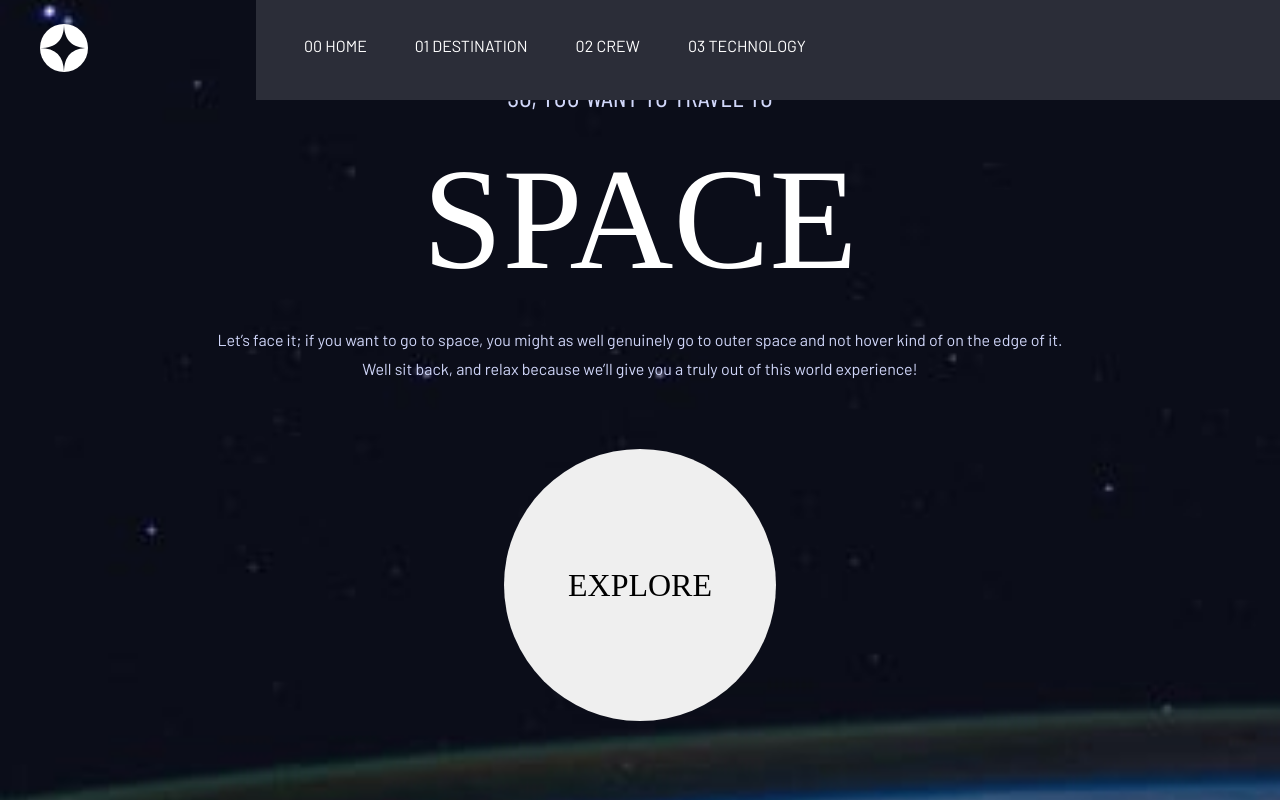
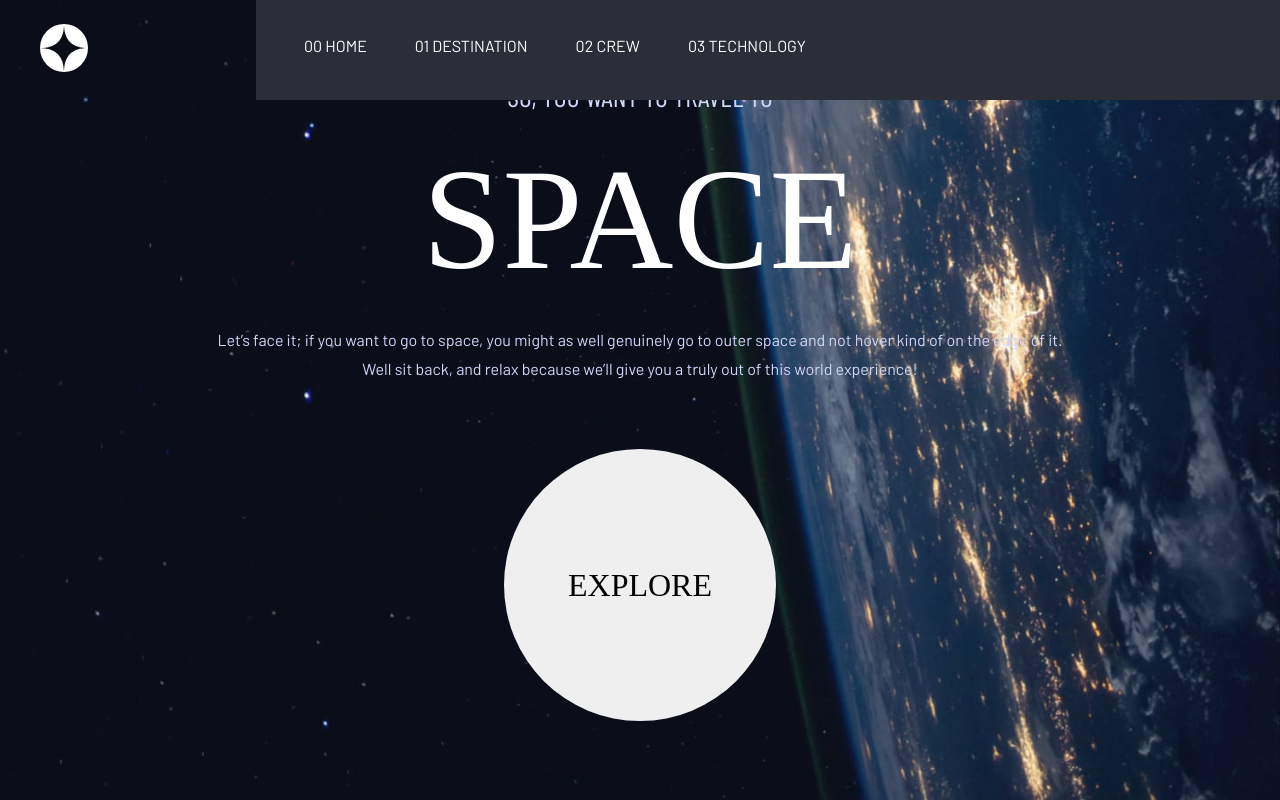
Before and after one commit to EdwardShanahan9/space_tourism_website, a React (Vite) app: page / in a window 1280 px wide. Built offline with nearby package versions, Linux system fonts and the light colour scheme; a web font is replaced by a local one.

Commit message:
Change Home background depending on broser width

```diff
--- a/src/index.scss
+++ b/src/index.scss
@@ -42,6 +42,10 @@ body {
 
   @media (min-width: 768px) {
     padding: 0;
+  }
+
+  @media (min-width: 1440px) {
+    padding: 6.4rem;
   }
 
   &__logo {
--- a/src/layout/MainLayout/Home/Home.jsx
+++ b/src/layout/MainLayout/Home/Home.jsx
@@ -1,19 +1,39 @@
+import { useEffect, useState } from "react";
 import HomeMobile from "../../../assets/images/background-home-mobile.jpg";
+import HomeTablet from "../../../assets/images/background-home-tablet.jpg";
+import HomeDesktop from "../../../assets/images/background-home-desktop.jpg";
 
 const Home = () => {
+  const [backgroundImage, setBackgroundImage] = useState(HomeMobile);
+
+  useEffect(() => {
+    if (window.innerWidth < 768) {
+      setBackgroundImage(HomeMobile);
+    } else if (window.innerWidth >= 768 && window.innerWidth < 900) {
+      setBackgroundImage(HomeTablet);
+    } else if (window.innerWidth >= 900) {
+      setBackgroundImage(HomeDesktop);
+    }
+  }, [setBackgroundImage]);
+
   return (
-    <div className="Home" style={{ backgroundImage: `url(${HomeMobile})` }}>
+    <div
+      className="Home"
+      style={{ backgroundImage: `url(${backgroundImage})` }}
+    >
       <div className="Home__container">
-        <p className="Home__title">SO, YOU WANT TO TRAVEL TO</p>
+        <div>
+          <p className="Home__title">SO, YOU WANT TO TRAVEL TO</p>
 
-        <h1 className="Home__heading">SPACE</h1>
+          <h1 className="Home__heading">SPACE</h1>
 
-        <p className="Home__text">
-          Let’s face it; if you want to go to space, you might as well genuinely
-          go to outer space and not hover kind of on the edge of it. Well sit
-          back, and relax because we’ll give you a truly out of this world
-          experience!
-        </p>
+          <p className="Home__text">
+            Let’s face it; if you want to go to space, you might as well
+            genuinely go to outer space and not hover kind of on the edge of it.
+            Well sit back, and relax because we’ll give you a truly out of this
+            world experience!
+          </p>
+        </div>
 
         <button className="Home__button">EXPLORE</button>
       </div>
```
